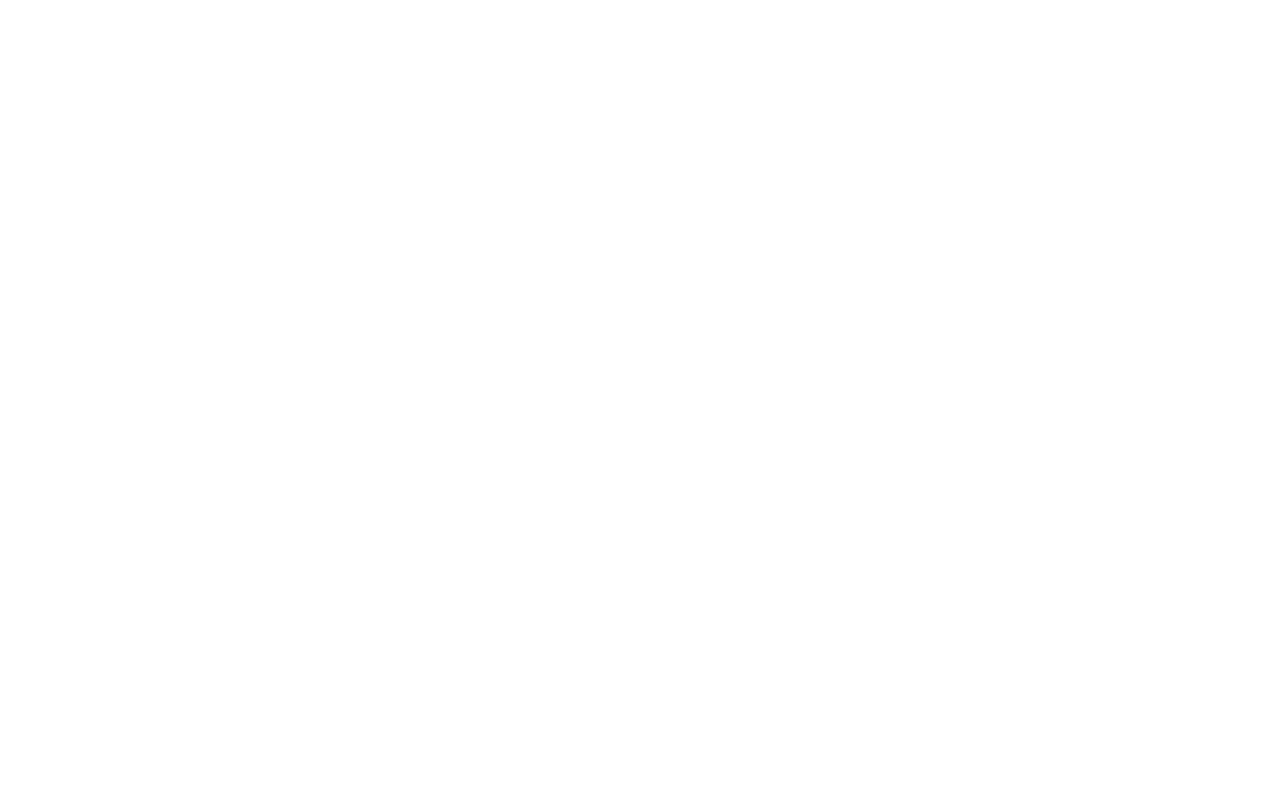
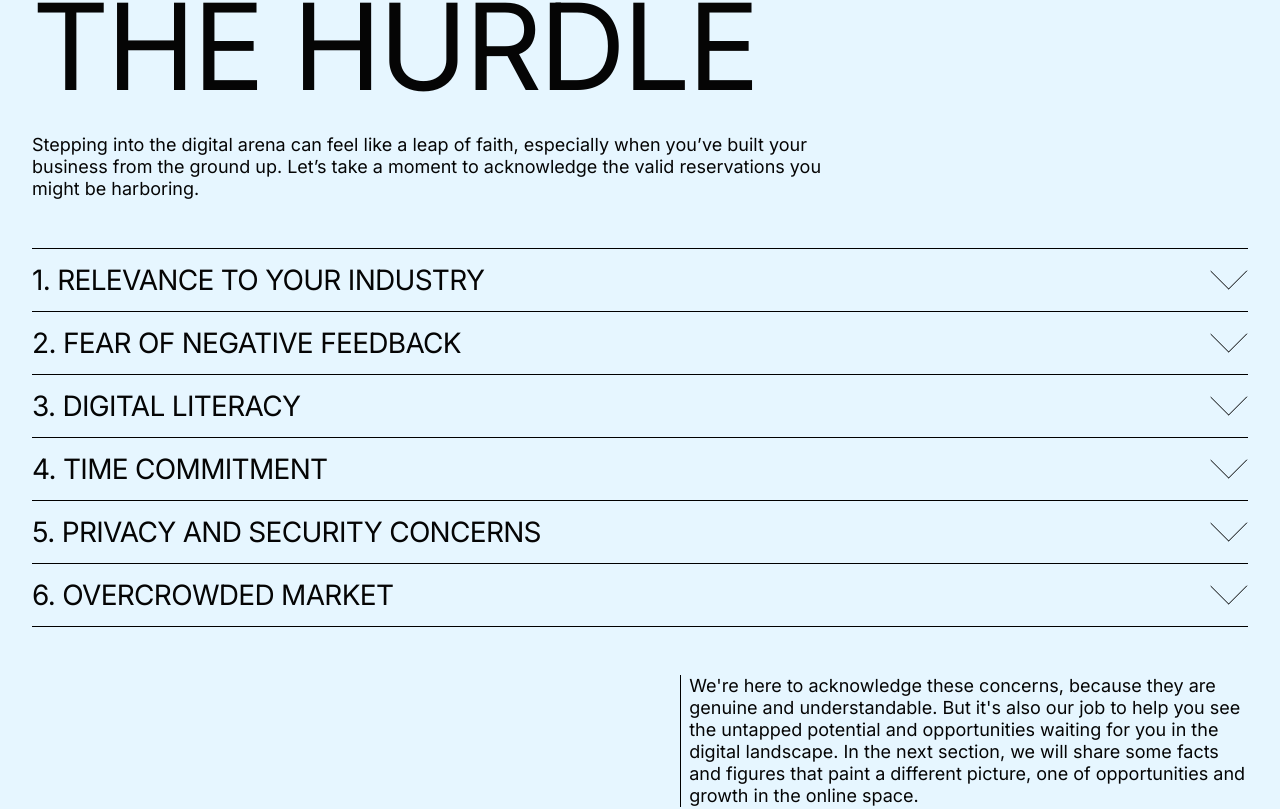
Before and after one commit to jaewpdev/jeor-digital, a Next.js app: page / in a window 1280 px wide. Shown: the part 974-1783 px from the top of the page. Before the commit the page ends 800 px from the top, so only its background shows below. Built offline with nearby package versions, Linux system fonts and the light colour scheme.

Commit message:
Accordion checkpoint. Works with setTimeout, but refactoring so expansion animation and scroll animation work simmultaneously.

```diff
--- a/src/app/globals.css
+++ b/src/app/globals.css
@@ -10,10 +10,17 @@
   @apply font-medium font-mono uppercase;
 }
 
+.text-h5 {
+  @apply text-[28px] lg:text-[3vw] xl:text-[28px] leading-[30px] tracking-tight uppercase font-mono;
+}
+
 h1 {
   @apply text-[9vw] xl:text-[120px] leading-[7.5vw] xl:leading-[110px] tracking-tight uppercase font-mono;
 }
 
+h5 {
+  @apply text-[28px] lg:text-[3vw] xl:text-[28px] leading-[30px] tracking-tight uppercase font-mono;
+}
 p {
   @apply text-lg leading-[22px];
 }
--- a/src/app/page.tsx
+++ b/src/app/page.tsx
@@ -1,9 +1,13 @@
 import Hero from './sections/Hero';
+import Problem from './sections/Problem';
+import ServiceAndImpact from './sections/ServiceAndImpact';
 
 export default function Home() {
   return (
-    <main className="container mx-auto overflow-hidden -mt-[72px]">
+    <main className="overflow-hidden -mt-[72px]">
       <Hero />
+      <Problem />
+      <ServiceAndImpact />
     </main>
   );
 }
--- a/src/app/sections/Hero.tsx
+++ b/src/app/sections/Hero.tsx
@@ -1,11 +1,10 @@
 "use client";
 
 import { Animate } from "@/hooks/Animate";
-import ImgAbstract1 from "../../../public/img--abstract-1.svg";
 
 export default function Hero() {
   return (
-    <section className="h-screen flex">
+    <section className="h-screen flex container mx-auto">
       <div className="w-screen flex flex-col lg:flex-row justify-between mt-auto mb-12 gap-4">
         <div>
           <Animate variant="slideUp">
--- /dev/null
+++ b/src/app/sections/Problem.tsx
@@ -0,0 +1,71 @@
+import Accordion from "@/components/Accordion";
+
+export default function Problem() {
+  const hurdles: { heading: string; body: string }[] = [
+    {
+      heading: "Relevance to Your Industry",
+      body: 'You might be thinking, "My business is doing just fine without an online footprint. My customers know where to find me." It’s a fair point, especially when your business has been built on solid, traditional grounds.',
+    },
+    {
+      heading: "Fear of Negative Feedback",
+      body: "Opening up to the online world means potentially receiving negative reviews or criticism, and that’s a daunting thought. Keeping your reputation spotless feels simpler when you stick to familiar territories.",
+    },
+    {
+      heading: "Digital Literacy",
+      body: "Entering the digital space can seem like learning a new language, particularly if you’re not accustomed to the latest tech and online trends. It’s a common barrier many feel when contemplating a move online.",
+    },
+    {
+      heading: "Time Commitment",
+      body: "Running a business is a full-time job, and maintaining a website and a vivid online presence could feel like adding another mountain of responsibilities to your already packed schedule.",
+    },
+    {
+      heading: "Privacy and Security Concerns",
+      body: "The online world sometimes feels like the wild west with the news of data breaches and privacy concerns. Taking a step into the digital sphere naturally brings up concerns about how to protect your business and customer data.",
+    },
+    {
+      heading: "Overcrowded Market",
+      body: "With so many businesses vying for attention online, standing out from the crowd might seem impossible. It feels easier to stick to the paths well-trodden rather than diving into an oversaturated market.",
+    },
+  ];
+  return (
+    <section className=" w-full bg-brand-soft-blue py-32">
+      <div className="container mx-auto ">
+        <h5 className="mb-2">We get it</h5>
+        <h1 className="mb-8">The Hurdle</h1>
+        <p className="max-w-[70ch]">
+          Stepping into the digital arena can feel like a leap of faith,
+          especially when you’ve built your business from the ground up. Let’s
+          take a moment to acknowledge the valid reservations you might be
+          harboring.
+        </p>
+
+        <div className="my-12">
+          {hurdles.map(({ heading, body }, index) => (
+            <Accordion
+              className={`border-t border-black ${
+                index + 1 === hurdles.length && "border-b"
+              }`}
+              heading={
+                <div className={`flex py-4  text-h5 text-left`}>
+                  {index + 1}. {heading}
+                </div>
+              }
+              key={heading}
+            >
+              <p className="pb-4 text-left">{body}</p>
+            </Accordion>
+          ))}
+        </div>
+
+        <p className="max-w-[50ch] flex ml-auto border-l pl-2 border-black">
+          We&apos;re here to acknowledge these concerns, because they are
+          genuine and understandable. But it&apos;s also our job to help you see
+          the untapped potential and opportunities waiting for you in the
+          digital landscape. In the next section, we will share some facts and
+          figures that paint a different picture, one of opportunities and
+          growth in the online space.
+        </p>
+      </div>
+    </section>
+  );
+}
--- /dev/null
+++ b/src/app/sections/ServiceAndImpact.tsx
@@ -0,0 +1,3 @@
+export default function ServiceAndImpact() {
+  return <section className="h-[1000px]"></section>;
+}
--- /dev/null
+++ b/src/components/Accordion.tsx
@@ -0,0 +1,76 @@
+"use client";
+
+import { useRef, useState } from "react";
+import IconAccordionArrow from "/public/icon--accordion-arrow.svg";
+
+export default function Accordion({
+  heading,
+  className,
+  children,
+}: {
+  heading: React.ReactNode | string;
+  className?: string;
+  children: React.ReactNode | string;
+}) {
+  const [active, setActive] = useState(false);
+  const [height, setHeight] = useState("0px");
+  const [rotate, setRotate] = useState("transform duration-300 ease");
+
+  const accordionRef = useRef<HTMLButtonElement>(null);
+  const contentSpace = useRef<HTMLDivElement>(null);
+
+  function toggleAccordion() {
+    setActive((prevState) => !prevState);
+    // @ts-ignore
+    setHeight(active ? "0px" : `${contentSpace.current.scrollHeight}px`);
+    setRotate(
+      active
+        ? "transform duration-300 ease"
+        : "transform duration-300 ease rotate-180"
+    );
+
+    setTimeout(() => {
+      // Check if the screen width falls within mobile or tablet range
+      if (
+        window.innerWidth <= 1024 &&
+        !active &&
+        accordionRef.current &&
+        contentSpace.current
+      ) {
+        const accordionBottomPosition =
+          contentSpace.current.getBoundingClientRect().bottom +
+          window.scrollY;
+        const viewportHeight = window.innerHeight + window.scrollY;
+        const hiddenContentHeight = accordionBottomPosition - viewportHeight;
+
+        if (hiddenContentHeight > 0) {
+          // There's content out of the viewport. Scroll just enough to reveal it.
+          window.scrollTo({
+            top: window.scrollY + hiddenContentHeight,
+            behavior: "smooth",
+          });
+        }
+      }
+    }, 300);
+  }
+
+  return (
+    <button
+      ref={accordionRef}
+      className={`flex flex-col box-border appearance-none cursor-pointer focus:outline-none w-full ${className}`}
+      onClick={toggleAccordion}
+    >
+      <div className="flex items-center justify-between w-full">
+        {heading}
+        <IconAccordionArrow height={20} className={rotate} />
+      </div>
+      <div
+        ref={contentSpace}
+        style={{ maxHeight: `${height}` }}
+        className="overflow-hidden transition-max-height duration-300 ease-in-out"
+      >
+        <div className="">{children}</div>
+      </div>
+    </button>
+  );
+}
--- a/tailwind.config.ts
+++ b/tailwind.config.ts
@@ -18,6 +18,7 @@
           brown: '#a95f4d',
           beige: '#d0a465',
           white: '#fdf6eb',
+          "soft-blue": "#e6f6ff"
         },
       },
       fontFamily: {
```
Also changed, not shown: public/icon--accordion-arrow.svg (added).
